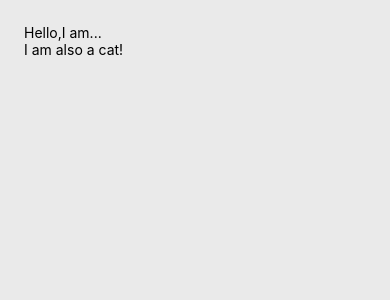
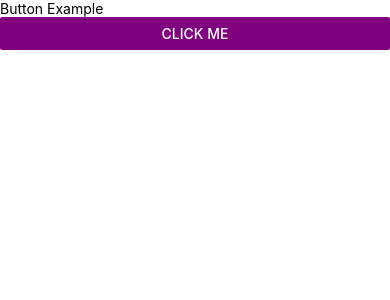
Before and after one commit to AtomicSpectrum243/reactProject, a React Native app: screen / in a window 390 px wide. Shown: the top 300 px of the page. Built offline with nearby package versions, Linux system fonts and the light colour scheme.

Commit message:
new commit

```diff
--- a/App.js
+++ b/App.js
@@ -1,17 +1,26 @@
-import { StyleSheet, View, TextInput } from 'react-native'
-import React from 'react'
-import styles from './components/stySheet';
-import TextInputExample from './components/TextInputExample'
-import Cat from './components/Cat';
+import { View, Text, StyleSheet, Button } from "react-native";
+import React from "react";
 
-const App = () => {
+export default function App() {
+  const showData = () => {
+    alert("Hello")
+  }
   return (
-    <View style={styles.container}>
-      {/* <Text style={[styles.title]}>React Native</Text> */}
-      {/* <TextInputExample/> */}
-      <Cat/>
+    <View style = {StyleSheet.container}>
+      <Text>Button Example</Text>
+      <Button
+      color = 'purple'
+      onPress = {showData}
+      title = 'click me'
+      />
     </View>
   )
 }
 
-export default App
+const styles = StyleSheet.create({
+  container : {
+    flex : 1,
+    alignItems : 'center',
+    justifyContent : 'center'
+  }
+})
```
Also changed, not shown: App1.js (added, +29 -0 lines), components/Logo.js (+17 -15 lines), components/Cafe.js (line endings or trailing spaces), components/stySheet.js (line endings or trailing spaces).
